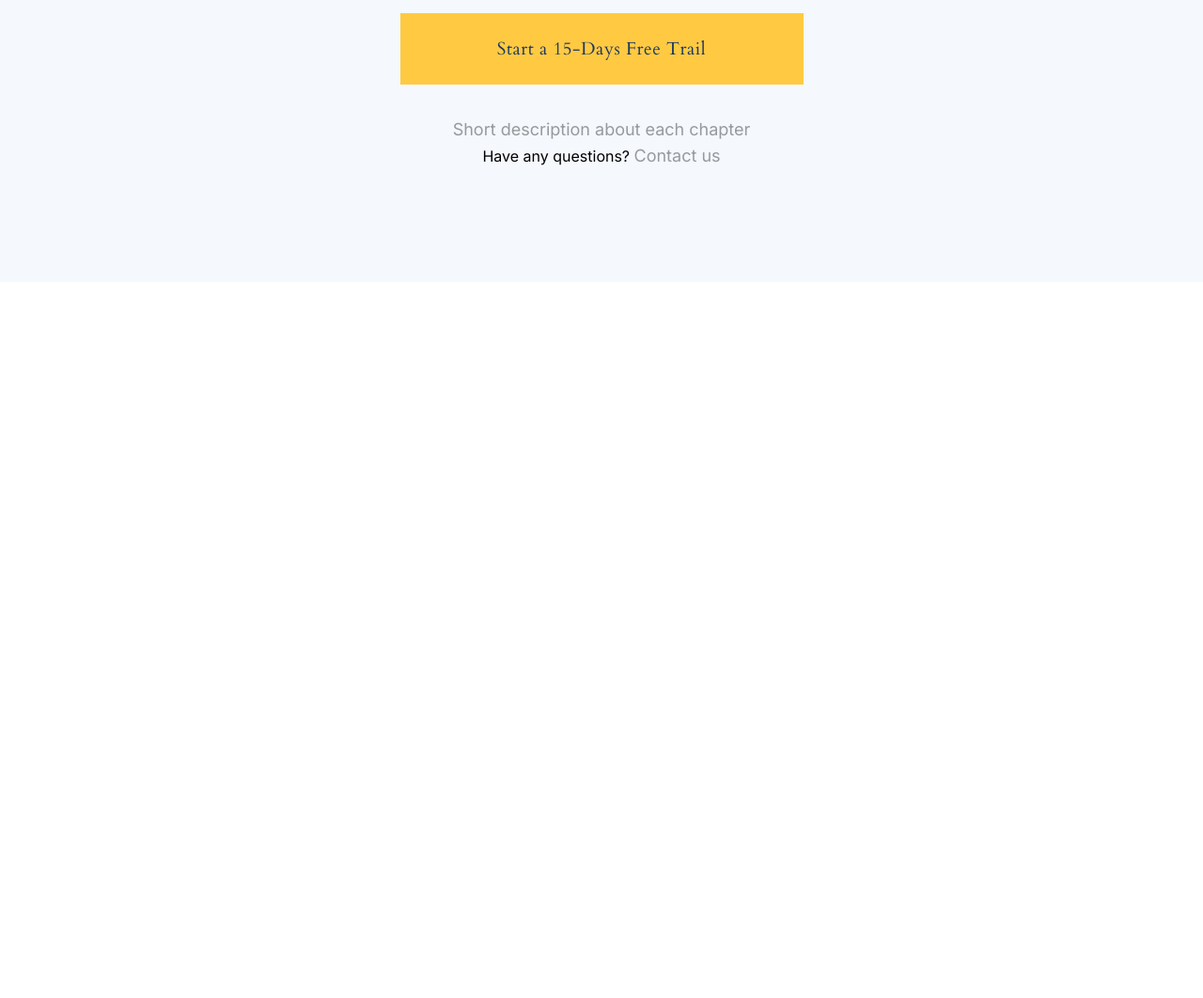
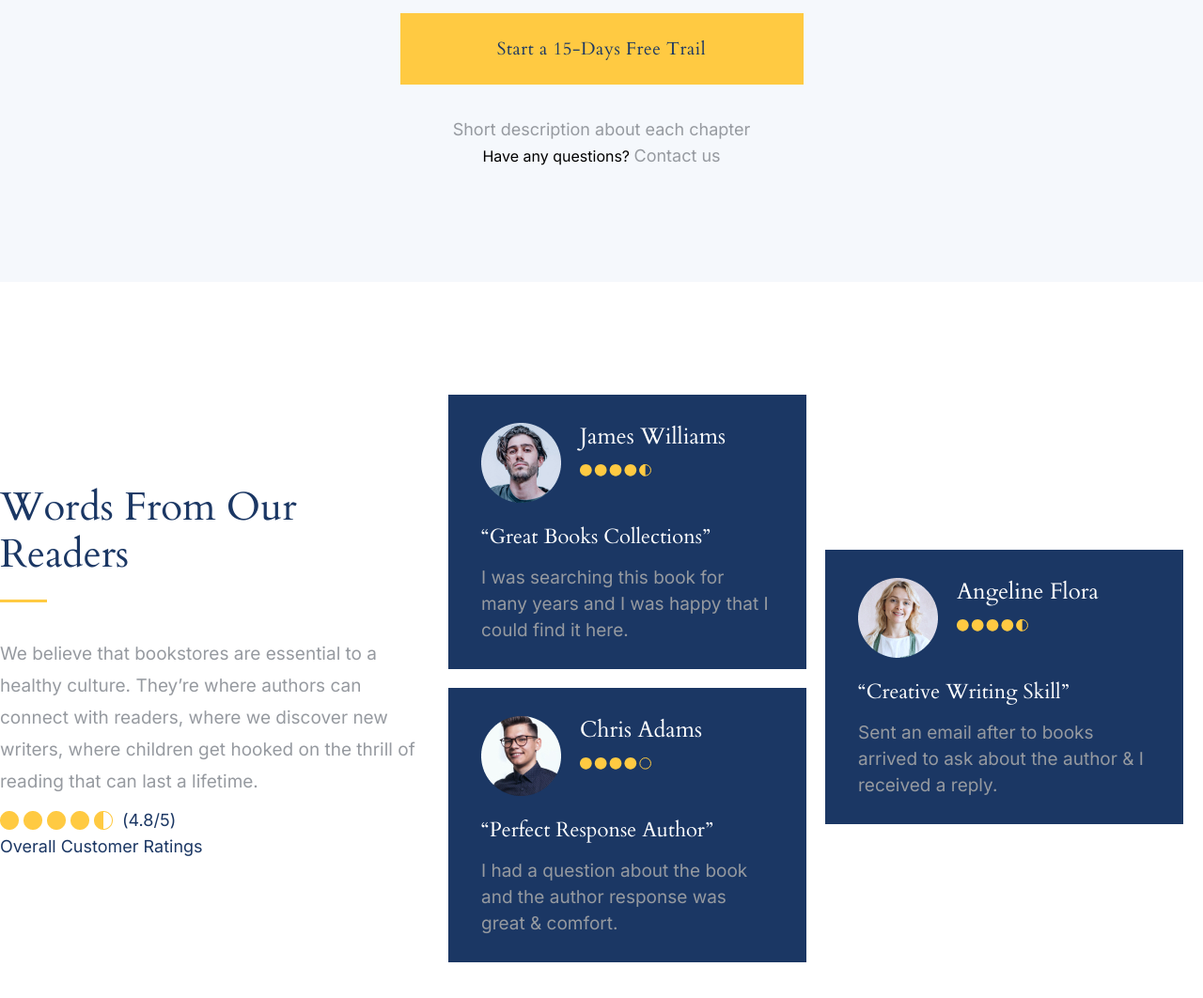
Before and after one commit to Anrower/books_landing, a plain HTML site: page index.html in a window 1280 px wide. Shown: the part 6273-7335 px from the top of the page at 94% size. Before the commit the page ends 6573 px from the top, so only its background shows below. Drawn offline with Linux system fonts and the light colour scheme.

Commit message:
feat: add 8th section

```diff
--- a/index.css
+++ b/index.css
@@ -733,3 +733,117 @@ body {
   text-align: center;
   color: var(--gray);
 }
+
+.comment {
+  padding: 120px 0 130px;
+}
+
+.comment_container {
+  gap: 30px;
+}
+
+.comment_header {
+  text-align: left;
+}
+
+.comment_after_header {
+  margin-left: 0;
+}
+
+.comment_left {
+  margin-top: 95px;
+  flex-direction: column;
+  max-width: 447px;
+  align-items: flex-start;
+}
+
+.comment_text {
+  margin-top: 30px;
+  line-height: 34px;
+}
+
+.comment_rating {
+  display: flex;
+  gap: 10px;
+  margin-top: 10px;
+  justify-content: center;
+  align-items: center;
+}
+
+.comment_rating>span {
+  display: block;
+}
+
+.comment_rating>img {
+  width: 120px;
+  height: 20px;
+}
+
+.comment_rating_text {
+  font-family: 'Inter';
+  font-style: normal;
+  font-weight: 400;
+  font-size: 18px;
+  line-height: 28px;
+  color: var(--blue);
+}
+
+.comment_right {
+  flex-grow: 1;
+}
+
+.reader_cards {
+  display: flex;
+  gap: 20px;
+  flex-wrap: wrap;
+  flex-direction: column;
+  max-height: 610px;
+}
+
+.reader_card {
+  width: 381px;
+  height: 292px;
+  padding: 30px 35px 24px;
+  background-color: var(--blue);
+}
+
+.reader_card:last-child {
+  margin-top: 165px;
+}
+
+.reader_card_header {
+  gap: 20px;
+}
+
+.reader_header_right {
+  flex-direction: column;
+  gap: 15px;
+  align-items: flex-start;
+  flex-grow: 1;
+}
+
+.reader_card_name {
+  font-family: 'Cardo';
+  font-style: normal;
+  font-weight: 400;
+  font-size: 24px;
+  line-height: 29px;
+  color: var(--white);
+}
+
+.reader_card_body {
+  margin-top: 20px;
+}
+
+.reader_card_qoute {
+  font-family: 'Cardo';
+  font-style: normal;
+  font-weight: 400;
+  font-size: 22px;
+  line-height: 33px;
+  color: var(--white);
+}
+
+.reader_card_text {
+  margin-top: 13px;
+}
--- a/index.html
+++ b/index.html
@@ -383,6 +383,69 @@
       </section>
     </div>
   </div>
+  <div class="wrapper wrapper_white">
+    <div class="content">
+      <section class="comment">
+        <div class="comment_container container">
+          <div class="comment_left left">
+            <h2 class="h2_header comment_header">Words From Our Readers</h2>
+            <hr class="after_header_h2 comment_after_header">
+            <p class="comment_text secondary_text">
+              We believe that bookstores are essential to a healthy culture. They’re where authors can connect with readers, where we discover new writers, where children get hooked on the thrill of reading that can last a lifetime.
+            </p>
+            <div class="comment_rating">
+              <img class="comment_rating_img" src="/src/images/customers_rating.png" alt="rating">
+              <span class="comment_rating_text">(4.8/5)</span>
+            </div>
+            <span class="comment_rating_text">Overall Customer Ratings</span>
+          </div>
+          <div class="comment_right right">
+            <div class="reader_cards">
+              <div class="reader_card">
+                <div class="reader_card_header container">
+                  <img class="reader_card_ava left" src="/src/images/ava-James-Williams.png" alt="James Williams">
+                  <div class="reader_header_right right">
+                    <p class="reader_card_name">James Williams</p>
+                    <img class="reader_card_rate" src="/src/svg/reader_rate_4.5.svg" alt="reader rating">
+                  </div>
+                </div>
+                <div class="reader_card_body">
+                  <q class="reader_card_qoute">Great Books Collections</q>
+                  <p class="reader_card_text secondary_text">I was searching this book for many years and I was happy that I could find it here.</p>
+                </div>
+              </div>
+              <div class="reader_card">
+                <div class="reader_card_header container">
+                  <img class="reader_card_ava left" src="/src/images/ava-Chris-Adams.png" alt="Chris Adams">
+                  <div class="reader_header_right right">
+                    <p class="reader_card_name">Chris Adams</p>
+                    <img class="reader_card_rate" src="/src/svg/reader_rate_4.0.svg" alt="reader rating">
+                  </div>
+                </div>
+                <div class="reader_card_body">
+                  <q class="reader_card_qoute">Perfect Response Author</q>
+                  <p class="reader_card_text secondary_text">I had a question about the book and the author response was great & comfort.</p>
+                </div>
+              </div>
+              <div class="reader_card">
+                <div class="reader_card_header container">
+                  <img class="reader_card_ava left" src="/src/images/ava-Angeline-Flora.png" alt="Angeline Flora">
+                  <div class="reader_header_right right">
+                    <p class="reader_card_name">Angeline Flora</p>
+                    <img class="reader_card_rate" src="/src/svg/reader_rate_4.5.svg" alt="reader rating">
+                  </div>
+                </div>
+                <div class="reader_card_body">
+                  <q class="reader_card_qoute">Creative Writing Skill</q>
+                  <p class="reader_card_text secondary_text">Sent an email after to books arrived to ask about the author & I received a reply.</p>
+                </div>
+              </div>
+            </div>
+          </div>
+        </div>
+      </section>
+    </div>
+  </div>
 </body>
 
 </html>
```
Also changed, not shown: src/images/customers_rating.png (added), src/svg/reader_rate_4.0.svg (added), src/svg/reader_rate_4.5.svg (added).
